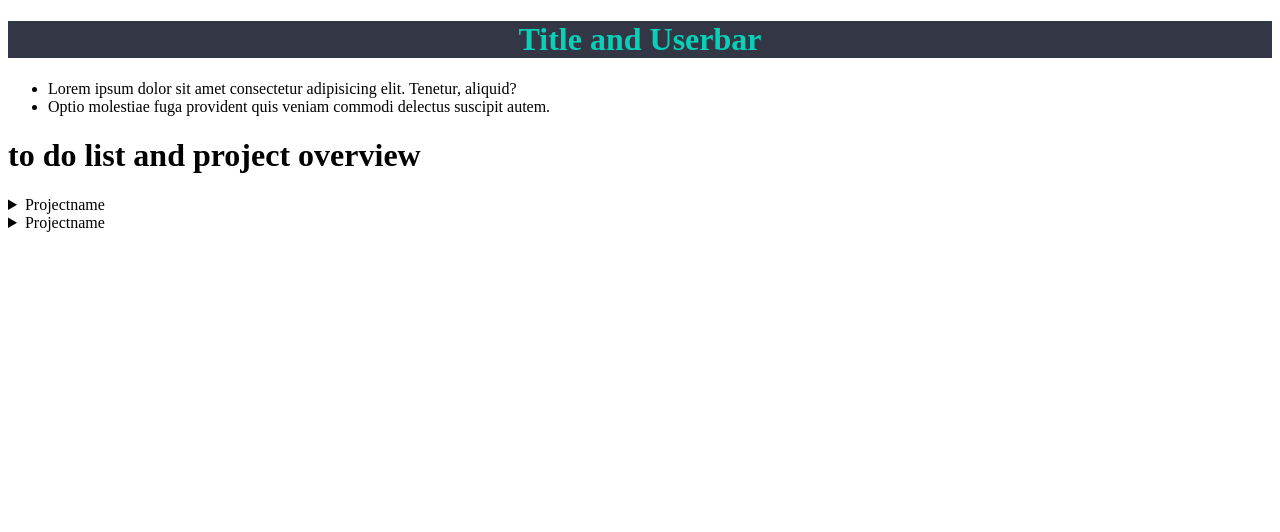
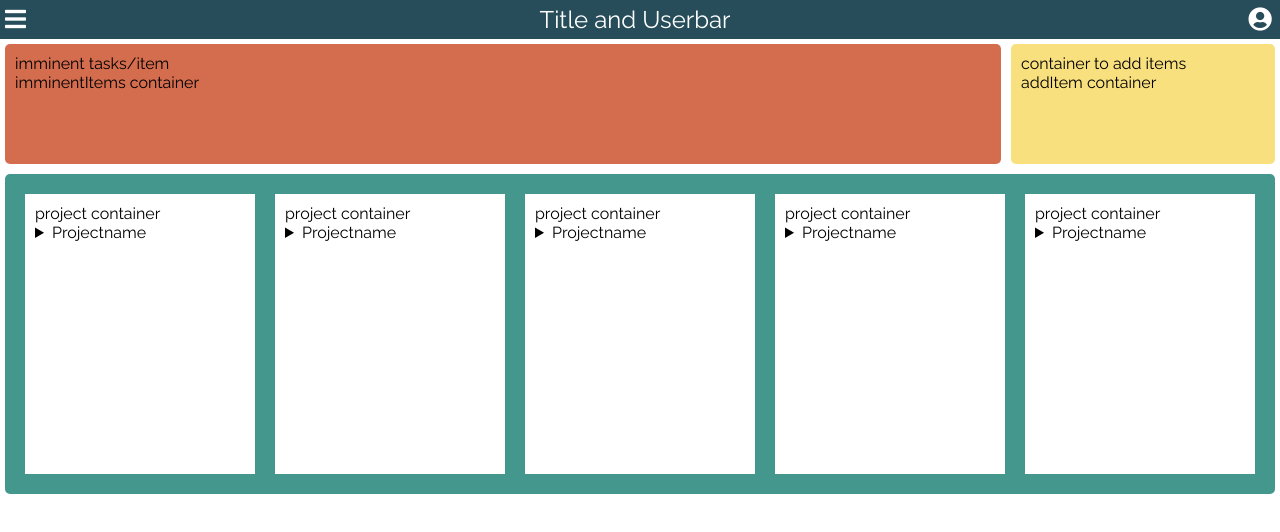
Before and after one commit to MarwinBuresch/toDoCalendar, a plain HTML site: page index.html in a window 1280 px wide. Drawn offline with Linux system fonts and the light colour scheme.

Commit message:
layout, color changes, new backbone structure

```diff
--- a/index.html
+++ b/index.html
@@ -7,24 +7,34 @@
     <title>toDoCalendar</title>
     <link rel="stylesheet" href="style.css">
     <script src="script.js"></script>
+    <link rel="stylesheet" href="https://use.fontawesome.com/releases/v5.7.0/css/all.css" integrity="sha384-lZN37f5QGtY3VHgisS14W3ExzMWZxybE1SJSEsQp9S+oqd12jhcu+A56Ebc1zFSJ" crossorigin="anonymous">
 </head>
 <body>
     <!-- title and userbar with dropdown menu (eventually). PART OF THE FRAME-->
-    <div class="frame-userbar"><h1>Title and Userbar</h1></div>
-
-    <!-- an overview of all imminent tasks sorted by project. OPTIONAL PART OF THE FRAME-->
-    <div class="overview">
-        <ul class="project">
-            <!-- display each project, with dropdown arrow task thingy-->
-            <li>Lorem ipsum dolor sit amet consectetur adipisicing elit. Tenetur, aliquid?</li>
-            <li>Optio molestiae fuga provident quis veniam commodi delectus suscipit autem.</li>
-        </ul>
+    <div class="userbar">
+            <div class="menu"><i class="fas fa-bars"></i></div>
+            <div class="title">Title and Userbar</div>
+            <div class="user"><i class="fas fa-user-circle"></i></div>
     </div>
 
+    <!-- an overview of all IMMINENT ITEMS sorted by project and an ADD ITEM container-->
+    <div class="top">
+        <div class="frameImminent">imminent tasks/item
+            <div class="imminentItems">imminentItems container</div>
+        </div>
+
+        <div class="frameAddItem">container to add items
+            <div class="addItem">addItem container</div>
+
+        </div>
+    </div>
+
+
     <!-- a list of all the projects. MAIN CONTENT-->
-    <div class="all-projects"><h1>to do list and project overview</h1>
+    <div class="frameOverview">
+
             <!-- project 1-->
-            <div class="project">
+            <div class="project">project container
                     <details>
                         <summary>Projectname</summary>
                         <p>A description of the project</p>
@@ -35,7 +45,7 @@
             </div>
 
             <!-- project 2-->
-            <div class="project">
+            <div class="project">project container
                     <details>
                         <summary>Projectname</summary>
                         <p>A description of the project</p>
@@ -44,7 +54,40 @@
                         <div class="to-do-item"><input type="checkbox" name="name" value="value"> another to do item<br></div>
                     </details>
             </div>
+            <!-- project 3-->
+            <div class="project">project container
+                <details>
+                    <summary>Projectname</summary>
+                    <p>A description of the project</p>
+                    <p>more things and a to do list</p>
+                    <div class="to-do-item"><input type="checkbox" name="name" value="value"> to do item<br></div>
+                    <div class="to-do-item"><input type="checkbox" name="name" value="value"> another to do item<br></div>
+                </details>
+            </div>
+            <!-- project 4-->
+            <div class="project">project container
+                <details>
+                    <summary>Projectname</summary>
+                    <p>A description of the project</p>
+                    <p>more things and a to do list</p>
+                    <div class="to-do-item"><input type="checkbox" name="name" value="value"> to do item<br></div>
+                    <div class="to-do-item"><input type="checkbox" name="name" value="value"> another to do item<br></div>
+                </details>
+            </div>
+            <!-- project 5-->
+            <div class="project">project container
+                <details>
+                    <summary>Projectname</summary>
+                    <p>A description of the project</p>
+                    <p>more things and a to do list</p>
+                    <div class="to-do-item"><input type="checkbox" name="name" value="value"> to do item<br></div>
+                    <div class="to-do-item"><input type="checkbox" name="name" value="value"> another to do item<br></div>
+                </details>
+            </div>
     </div>
+
+
+
 
 <!-- old stuff
 
--- a/style.css
+++ b/style.css
@@ -1,17 +1,93 @@
 @import url('https://fonts.googleapis.com/css?family=Raleway');
 
-.font {
+
+
+body {
+    background-color: #fff;
     font-family: 'Raleway', sans-serif;
     font-size: 16px;
+    padding: 0px;
+    margin: 0px;
 }
 
 .setup-box {
     font-family: 'Raleway', sans-serif;
-
 }
 
-.frame-userbar {
-    background: #333745;
-    color: #08D0B8;
+.userbar {
+    background-color: #264D59;
+    color: #fff;
     text-align: center;
+    padding: 5px;
+    margin: 0px;
+    display: flex;
 }
+
+.menu {
+    font-size: 150%;
+    max-width: 20px;
+    text-align: left;
+    flex: 1;
+}
+
+.title {
+    font-size: 150%;
+    flex: 2;
+}
+
+.user {
+    font-size: 150%;
+    max-width: 30px;
+    flex: 3;
+}
+
+
+.top {
+    display: flex;
+}
+
+.frameImminent {
+    background-color: #D46C4E;
+    color: #000;
+    text-align: left;
+    border-radius: 5px;
+    padding: 10px;
+    margin: 5px;
+    flex: 80%;
+    min-height: 100px;
+}
+
+.frameAddItem {
+    background-color: #F9E07F;
+    color: #000;
+    text-align: left;
+    border-radius: 5px;
+    padding: 10px;
+    margin: 5px;
+    flex: 20%;
+    min-height: 100px;
+}
+
+.frameOverview {
+    background-color: #43978D;
+    color: #000;
+    text-align: left;
+    border-radius: 5px;
+    padding: 10px;
+    margin: 5px;
+    display: flex;
+    flex-wrap: wrap;
+    min-height: 300px;
+}
+
+
+.project {
+    background-color: #fff;
+    color: #000;
+    text-align: left;
+    padding: 10px;
+    margin: 10px;
+    min-width: 120px;
+    flex-flow: row wrap;
+    flex:1;
+}
```
